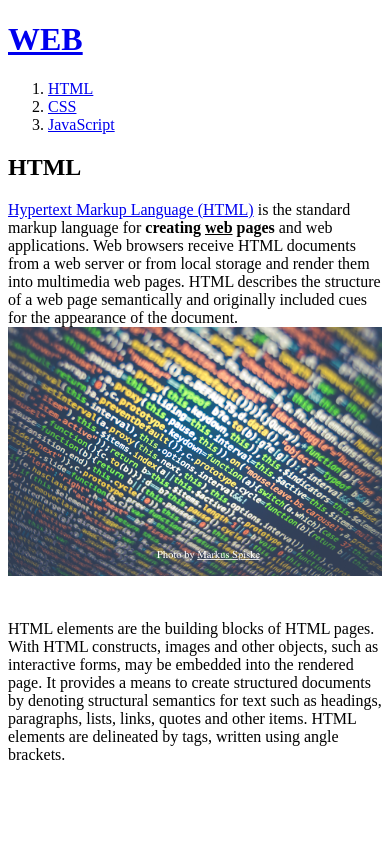
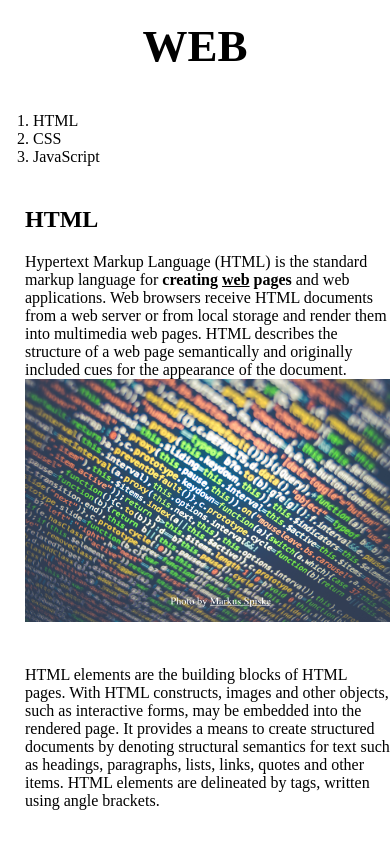
Before and after one commit to minjaewon1018/CTQ-1-, a plain HTML site: page 1.html in a window 390 px wide. Drawn offline with Linux system fonts and the light colour scheme.

Commit message:
CSS 강의

```diff
--- a/1.html
+++ b/1.html
@@ -3,14 +3,17 @@
 <head>
   <title>WEB1 - HTML</title>
   <meta charset="utf-8">
+  <link rel="stylesheet" href="style.css">
 </head>
 <body>
   <h1><a href="index.html">WEB</a></h1>
+    <div id="grid">
       <ol>
         <li><a href="1.html">HTML</a></li>
         <li><a href="2.html">CSS</a></li>
         <li><a href="3.html">JavaScript</a></li>
       </ol>
+      <div id="article">
       <h2>HTML</h2>
         <p><a href="https://www.w3.org/TR/2011/WD-html5-20110405/" target="_blank" title="html5 speicification">Hypertext Markup Language (HTML)</a> is the standard markup
         language for <strong>creating <u>web</u> pages</strong> and web applications.
@@ -23,6 +26,9 @@
         such as interactive forms, may be embedded into the rendered page.
         It provides a means to create structured documents by denoting structural semantics
         for text such as headings, paragraphs, lists, links, quotes and other items. HTML elements
-  are delineated by tags, written using angle brackets.</p>
+        are delineated by tags, written using angle brackets.
+        </p>
+      </div>
+    </div>
   </body>
 </html>
--- /dev/null
+++ b/style.css
@@ -0,0 +1,41 @@
+body{
+  margin:0;
+}
+a {
+  color: black;
+  text-decoration: none;
+}
+h1 {
+  font-size:45px;
+  text-align:center;
+  border-bottom:1px solid gray;
+  margin:0;
+  padding:20px;
+}
+ol{
+  border-right:1px solid gray;
+  width:100px;
+  margin:0;
+  padding:20px;
+}
+#grid{
+  display: grid;
+  grid-template-columns: 150px 1fr;
+}
+#grid ol{
+  padding-left:33px;
+}
+#grid #article{
+  padding-left:25px;
+}
+@media(max-width:800px){
+  #grid{
+    display: block;
+  }
+  ol{
+    border-right:none;
+  }
+  h1 {
+    border-bottom:none;
+  }
+}
```
Also changed, not shown: 2.html (+7 -3 lines), 3.html (+5 -0 lines), box.html (added, +20 -0 lines), grid.html (added, +28 -0 lines), index.html (+5 -1 lines), mediaquery.html (added, +23 -0 lines). Lines whose indentation alone changed are shown as unchanged.
